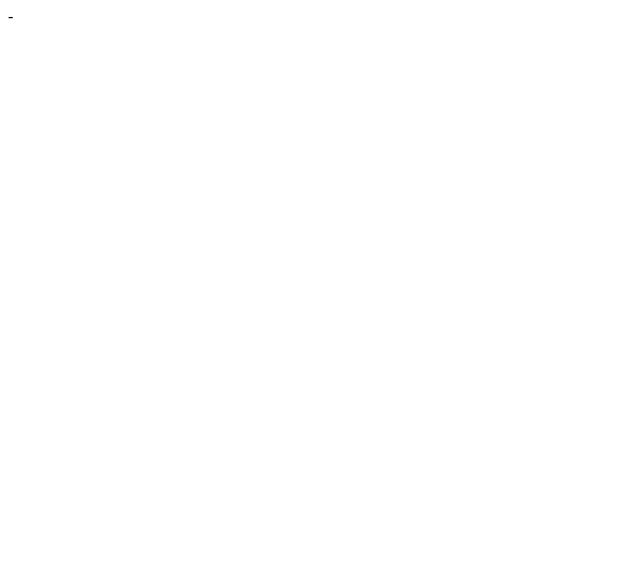
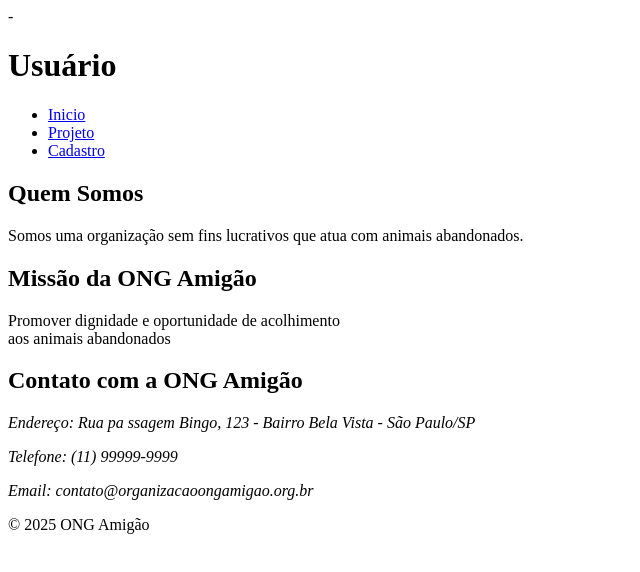
Before and after one commit to ariferreira-coder/aulaProgramacaoWeb, a plain HTML site: page index.html in a window 1280 px wide. Shown: the whole page, without its empty margins (0-640 px from the left). Drawn offline with Linux system fonts and the light colour scheme.

Commit message:
v02 finalidado

```diff
--- a/index.html
+++ b/index.html
@@ -3,9 +3,46 @@
 <head>
     <meta charset="UTF-8">
     <meta name="viewport" content="width=device-width, initial-scale=1.0">
-    <title>Projeto Web</title>
+    <title>Cadastro Usuario de ONG</title>
 </head>
-<body>
-    -
+
+ -<body>
+    <header>
+        <h1>Usuário</h1>
+        <nav>
+            <ul>
+                <li><a href="index.html">Inicio</a></li>
+                <li><a href="projeto.html">Projeto</a></li>
+                <li><a href="cadastro.html">Cadastro</a></li>
+            </ul>
+        </nav>
+    </header>
+    <main>
+        <section>
+            <h2>Quem Somos</h2>
+            <p> Somos uma organização sem fins lucrativos que atua com animais abandonados.</p>
+        </section>
+
+        <section>
+           <h2>Missão da ONG Amigão</h2>
+           <p>Promover dignidade e oportunidade de acolhimento<br>
+        aos animais abandonados</p>
+        </section>
+
+        <section>
+            <h2>Contato com a ONG Amigão</h2>
+            <address>
+                <p>Endereço: Rua pa ssagem Bingo, 123 - Bairro Bela Vista - São Paulo/SP</p>
+                <p>Telefone: (11) 99999-9999</p>
+                <p>Email: contato@organizacaoongamigao.org.br</p>
+            </address>
+        </section>
+    </main>
+
+    <footer>
+        <p>&copy; 2025 ONG Amigão</p>
+    </footer>
 </body>
 </html>
+</body>
+</html>
```
Also changed, not shown: cadastro.html (+1 -10 lines).
